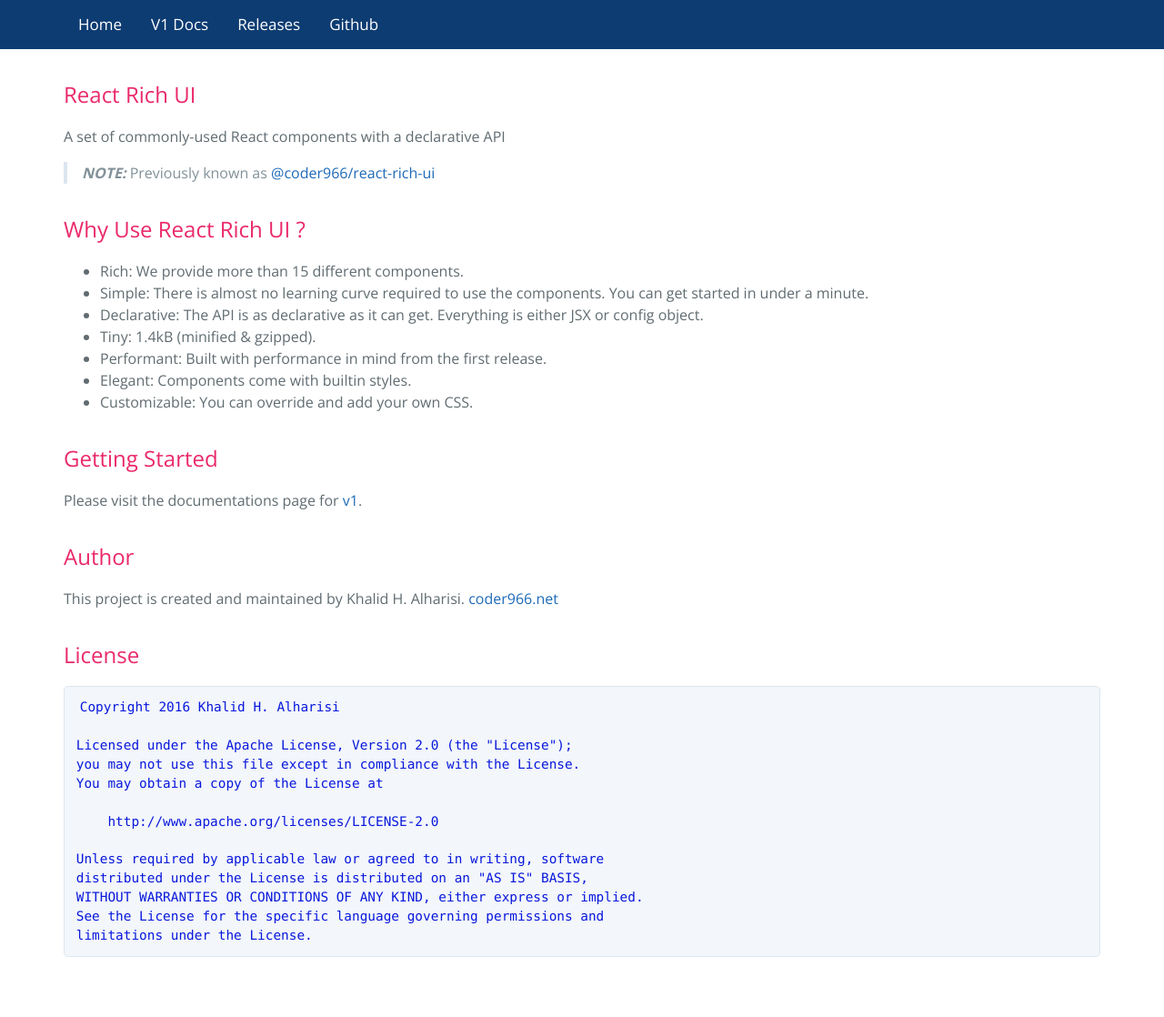
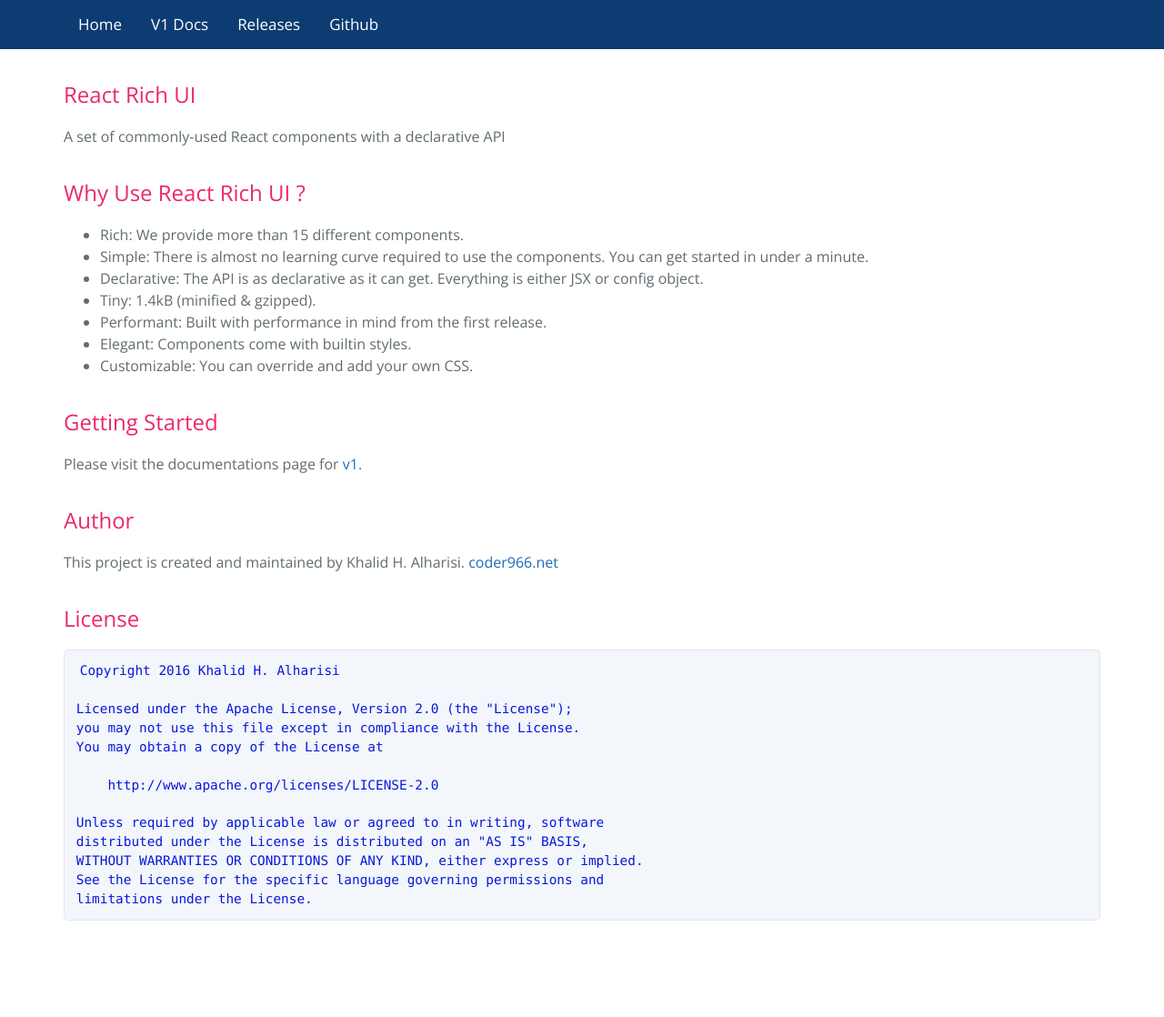
Before and after one commit to coder966/react-rich-ui, a Jekyll site: the page built from index.md, in a window 1280 px wide. Shown: the whole page at 91% size. Built offline with Jekyll 4.4.1, drawn with Linux system fonts in a browser that asks for light colours; our own code applies the rules of GitHub Pages for plain Markdown files; after the commit the page ends 1078 px from its top, so only the background shows below that.

Commit message:
remove note from website and readme file

```diff
--- a/index.md
+++ b/index.md
@@ -1,9 +1,9 @@
 ## React Rich UI
+
 A set of commonly-used React components with a declarative API
 
-> **_NOTE:_**  Previously known as [@coder966/react-rich-ui](https://www.npmjs.com/package/@coder966/react-rich-ui){:target="_blank"}
+## Why Use React Rich UI ?
 
-## Why Use React Rich UI ?
 - Rich: We provide more than 15 different components.
 - Simple: There is almost no learning curve required to use the components. You can get started in under a minute.
 - Declarative: The API is as declarative as it can get. Everything is either JSX or config object.
@@ -13,12 +13,12 @@
 - Customizable: You can override and add your own CSS.
 
 ## Getting Started
+
 Please visit the documentations page for [v1](/docs/v1/get-started).
 
+## Author
 
-## Author
-This project is created and maintained by Khalid H. Alharisi. [coder966.net](https://coder966.net){:target="_blank"}
-
+This project is created and maintained by Khalid H. Alharisi. [coder966.net](https://coder966.net){:target="\_blank"}
 
 ## License
 
```
Also changed, not shown: README.md.
